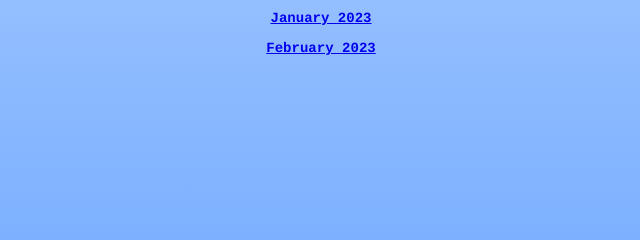
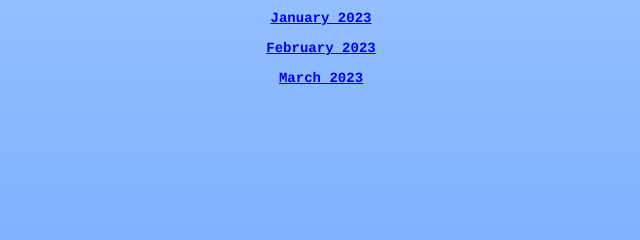
Before and after one commit to gregnero/gregnero.github.io, a plain HTML site: page hummingbird_drama.html in a window 1280 px wide. Shown: the part 324-564 px from the top of the page, 319-959 px from the left. Drawn offline with Linux system fonts and the light colour scheme.

Commit message:
hd march 2023

```diff
--- a/hummingbird_drama.html
+++ b/hummingbird_drama.html
@@ -31,6 +31,7 @@
   <h3><a href = "./hummingbird_drama/year_three/december_2022.pdf">December 2022</a></h3>
   <h3><a href = "./hummingbird_drama/year_three/january_2023.pdf">January 2023</a></h3>
   <h3><a href = "./hummingbird_drama/year_three/february_2023.pdf">February 2023</a></h3>
+  <h3><a href = "./hummingbird_drama/year_three/march_2023.pdf">March 2023</a></h3>
 
 </body>
 
```
Also changed, not shown: 1 other file.
